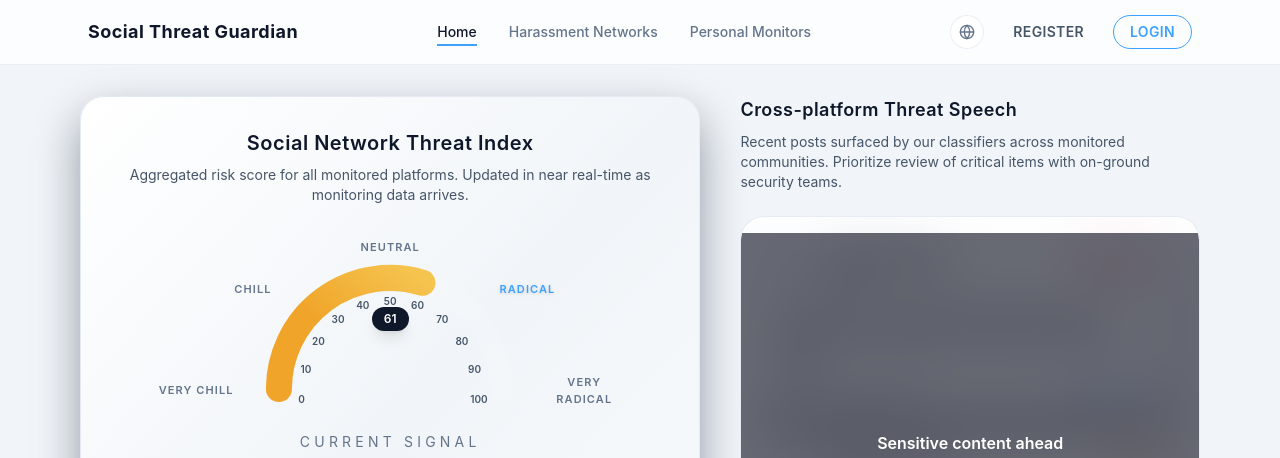
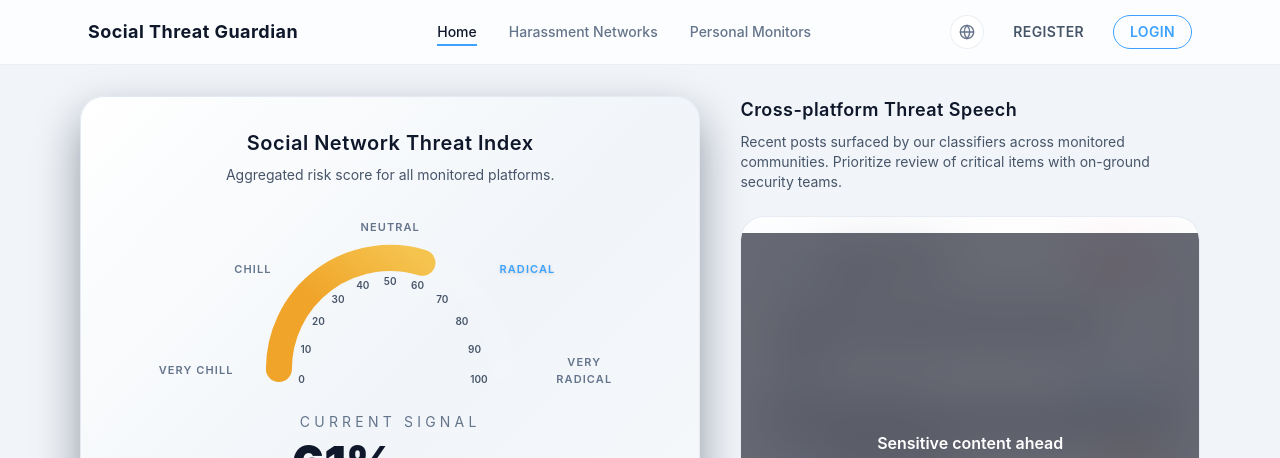
Before and after one commit to Shawshank01/social-threat-guardian, a React (Vite) app in the folder frontend/: page / in a window 1280 px wide. Shown: the top 458 px of the page. Built offline with nearby package versions, Linux system fonts and the light colour scheme; no server answers.

Commit message:
Added a dedicated platform badge right under the index heading whenever a specific platform is selected

```diff
--- a/frontend/src/components/GaugeChart.tsx
+++ b/frontend/src/components/GaugeChart.tsx
@@ -202,7 +202,6 @@ const GaugeChart = ({
     });
   }, []);
 
-
   return (
     <section
       aria-labelledby="threat-index-heading"
@@ -212,10 +211,16 @@ const GaugeChart = ({
         <h2 id="threat-index-heading" className="text-xl font-semibold tracking-wide text-slate-900 dark:text-white">
           Social Network Threat Index
         </h2>
-        <p className="max-w-xl text-sm text-slate-600 dark:text-slate-300">
-          Aggregated risk score for {platform === "all" ? "all monitored platforms" : platform}. Updated in near real-time as monitoring data
-          arrives.
-        </p>
+        <div className="flex flex-col items-center gap-1">
+          {platform !== "all" && (
+            <span className="rounded-full border border-slate-300/60 bg-white/70 px-3 py-1 text-xs font-semibold uppercase tracking-[0.18em] text-slate-700 shadow-sm dark:border-white/20 dark:bg-slate-900/70 dark:text-slate-200">
+              {platform}
+            </span>
+          )}
+          <p className="max-w-xl text-sm text-slate-600 dark:text-slate-300">
+            Aggregated risk score for {platform === "all" ? "all monitored platforms" : platform}.
+          </p>
+        </div>
       </header>
 
       <div className="flex flex-col items-center justify-center gap-6">
@@ -226,8 +231,8 @@ const GaugeChart = ({
               <span
                 key={entry.label}
                 className={`absolute -translate-x-1/2 -translate-y-1/2 text-center text-[11px] font-semibold uppercase tracking-widest ${entry.label === zone.label
-                    ? "text-stg-accent drop-shadow"
-                    : "text-slate-500 dark:text-slate-300"
+                  ? "text-stg-accent drop-shadow"
+                  : "text-slate-500 dark:text-slate-300"
                   }`}
                 style={{ left: entry.left, top: entry.top }}
               >
@@ -245,11 +250,6 @@ const GaugeChart = ({
                 {entry.value}
               </span>
             ))}
-          </div>
-          <div className="pointer-events-none absolute inset-0 flex items-center justify-center">
-            <span className="rounded-full bg-slate-900 px-3 py-1 text-xs font-semibold text-white shadow-lg dark:bg-white/80 dark:text-slate-900">
-              {displayValue.toFixed(0)}
-            </span>
           </div>
         </div>
         <div className="flex flex-col items-center gap-2 text-center">
```
